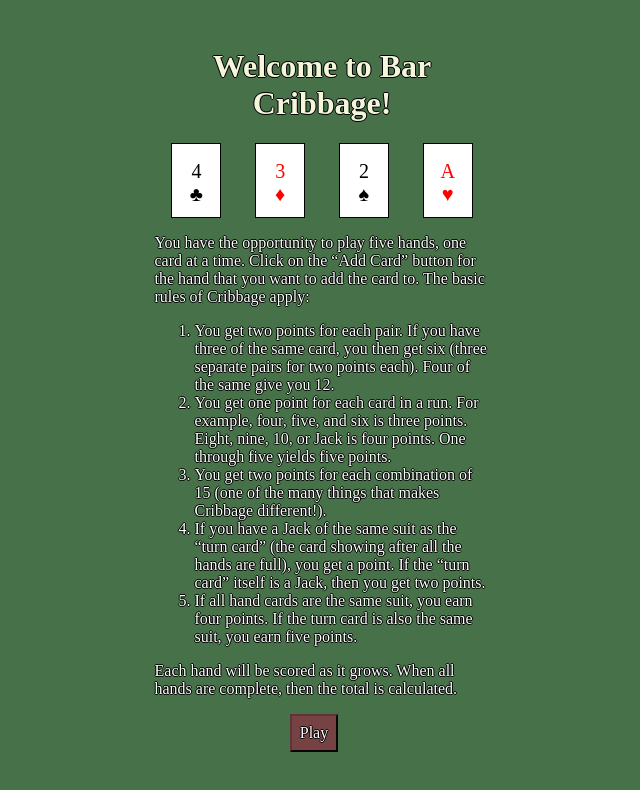
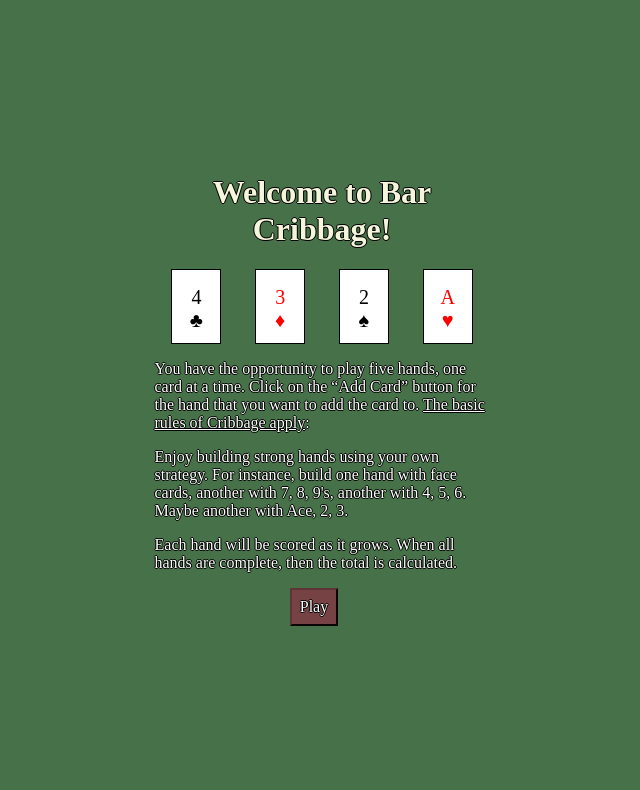
Before and after one commit to WorldWideWebers/BarCribbage, an Angular app: page /splash in a window 1280 px wide. Shown: the top 790 px of the page, without its empty margins (318-958 px from the left). Built offline with nearby package versions, Linux system fonts and the light colour scheme.

Commit message:
change rules page

```diff
--- a/src/app/splash/splash.component.html
+++ b/src/app/splash/splash.component.html
@@ -20,8 +20,12 @@
   </div>
   <p>
     You have the opportunity to play five hands, one card at a time. Click on the “Add Card” button for the hand that
-    you want to add the card to. The basic rules of Cribbage apply:
+    you want to add the card to. <a href="https://en.wikipedia.org/wiki/Rules_of_cribbage" target="_blank">The basic rules of Cribbage apply</a>:
   </p>
+  <p>
+    Enjoy building strong hands using your own strategy.  For instance, build one hand with face cards, another with 7, 8, 9's, another with 4, 5, 6.  Maybe another with Ace, 2, 3.
+  </p>
+  <!--
   <ol>
     <li>
       You get two points for each pair. If you have three of the same card, you then get six (three separate pairs for
@@ -43,6 +47,7 @@
       points.
     </li>
   </ol>
+  -->
   <p>
     Each hand will be scored as it grows.
     When all hands are complete, then the total is calculated.
--- a/src/styles.scss
+++ b/src/styles.scss
@@ -32,6 +32,10 @@ button {
     align-self: center;
     border-radius: 0;
     text-transform: capitalize;
+}
+
+a {
+    color: white;
 }
 
 .card {
```
